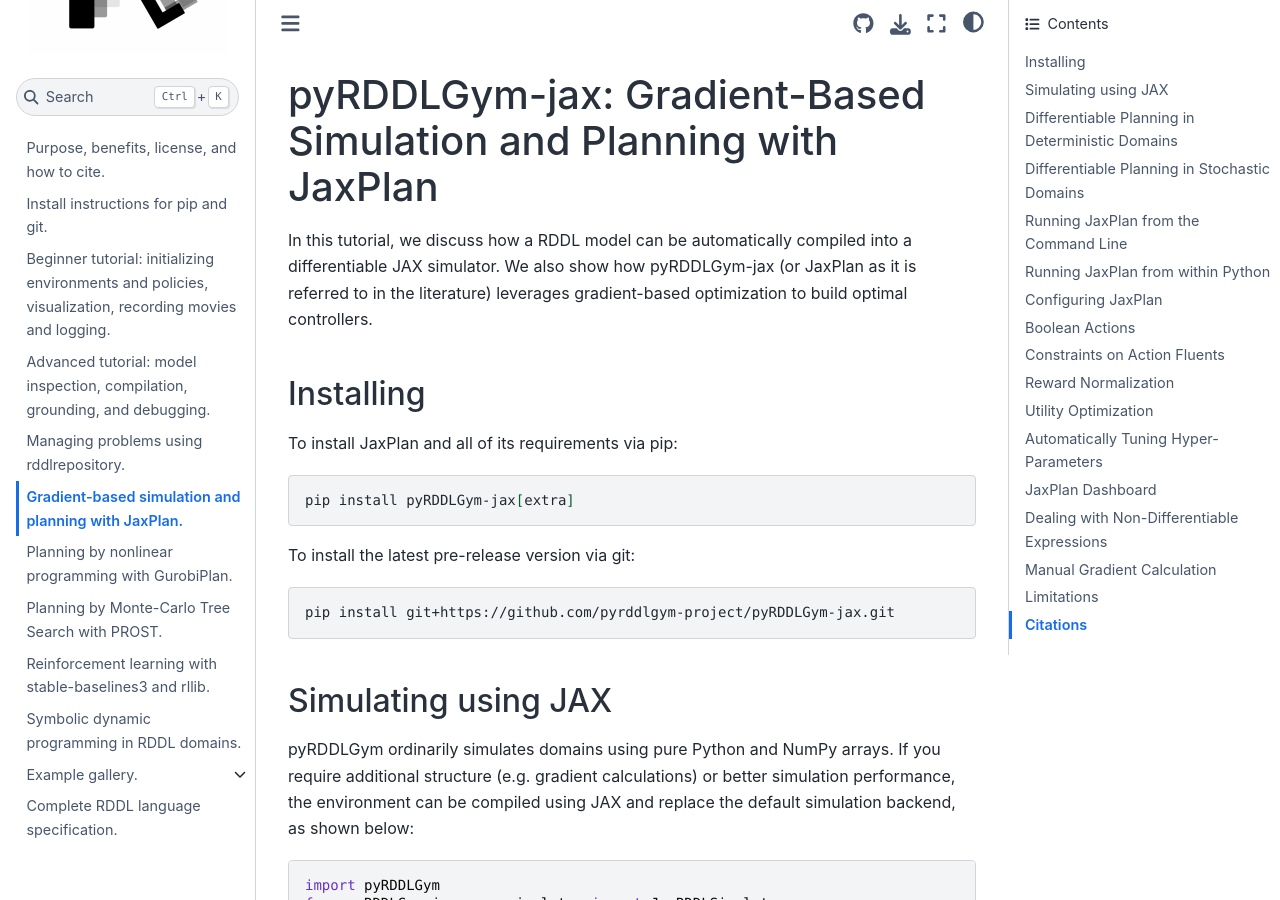
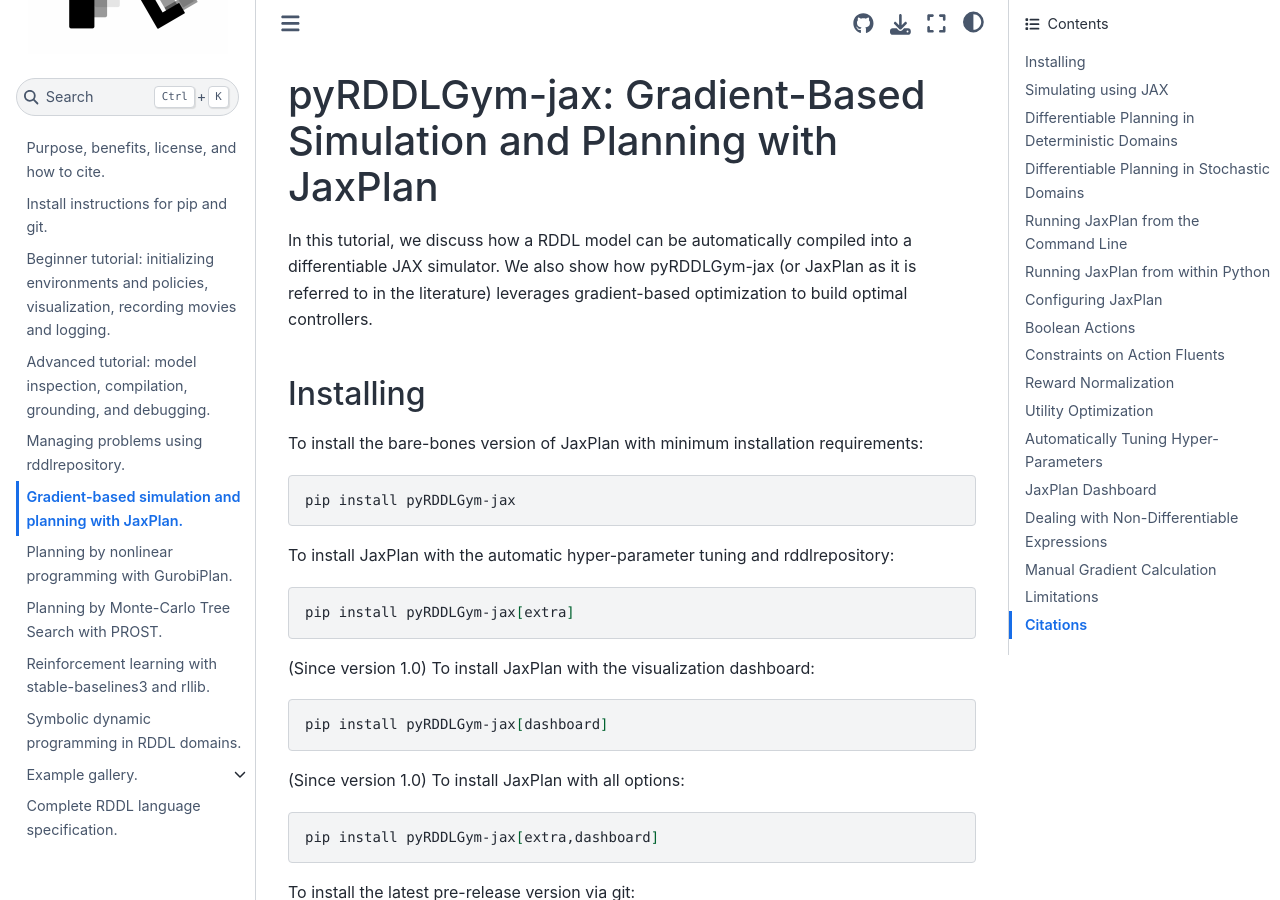
Before and after one commit to pyrddlgym-project/pyRDDLGym, a Sphinx documentation site: the page built from docs/jax.rst, in a window 1280 px wide and 900 px high. Built offline with Sphinx 7.4.7 and the Sphinx Book theme 1.1.4, drawn with Linux system fonts in a browser that asks for light colours; pages that are not in the unit, such as notebooks, are missing from menus.

Commit message:
Update jax.rst

```diff
--- a/docs/jax.rst
+++ b/docs/jax.rst
@@ -9,11 +9,29 @@ We also show how pyRDDLGym-jax (or JaxPlan as it is referred to in the literatur
 Installing
 -----------------
 
-To install JaxPlan and all of its requirements via pip:
+To install the bare-bones version of JaxPlan with minimum installation requirements:
+
+.. code-block:: shell
+
+    pip install pyRDDLGym-jax
+
+To install JaxPlan with the automatic hyper-parameter tuning and rddlrepository:
 
 .. code-block:: shell
 
     pip install pyRDDLGym-jax[extra]
+
+(Since version 1.0) To install JaxPlan with the visualization dashboard:
+
+.. code-block:: shell
+
+    pip install pyRDDLGym-jax[dashboard]
+
+(Since version 1.0) To install JaxPlan with all options:
+
+.. code-block:: shell
+
+    pip install pyRDDLGym-jax[extra,dashboard]
 
 To install the latest pre-release version via git:
 
```
